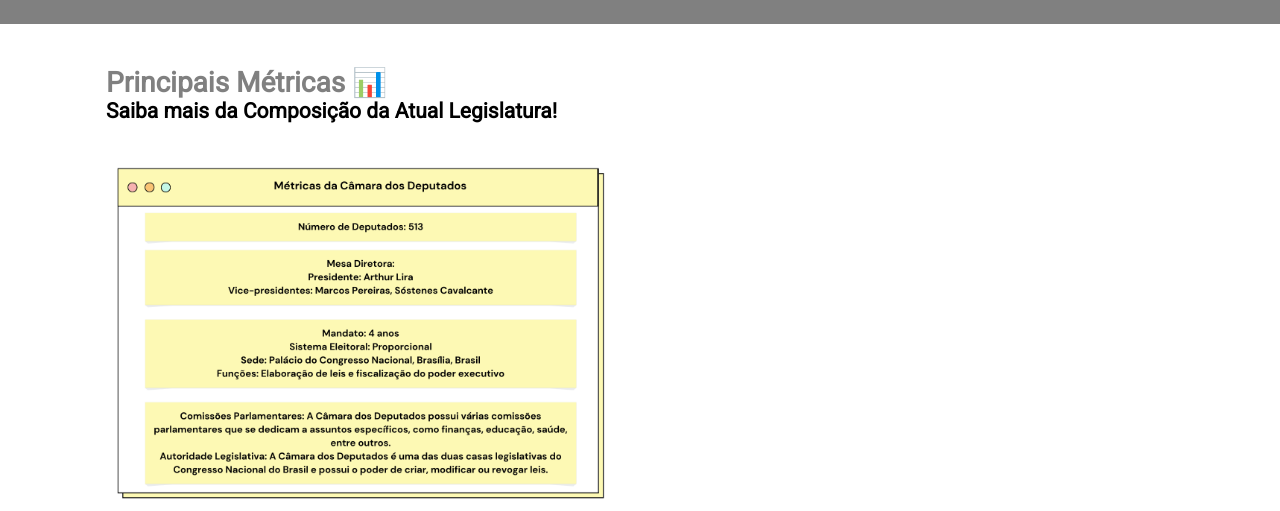
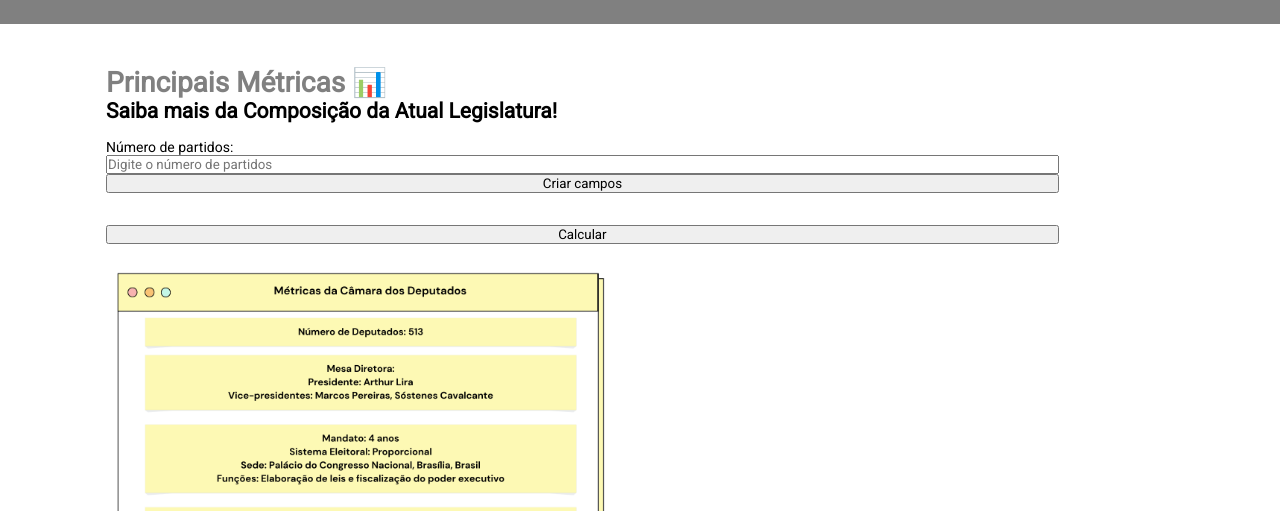
Before and after one commit to gabrielnamur/Projeto-Politicando, a website: page site/public/telalogada.html in a window 1280 px wide. Shown: the part 2020-2531 px from the top of the page. Drawn offline with Linux system fonts and the light colour scheme.

Commit message:
Adicionei alterações diversas.

```diff
--- a/site/public/telalogada.html
+++ b/site/public/telalogada.html
@@ -81,6 +81,65 @@
             <div class="firstContainer">
                 <h1>Principais Métricas 📊</h1>
                 <h2>Saiba mais da Composição da Atual Legislatura!</h2><br>
+
+
+                <label for="numPartidos">Número de partidos:</label>
+                <input type="number" id="numPartidos" placeholder="Digite o número de partidos">
+                <button onclick="criarCamposPartidos()">Criar campos</button>
+                <br><br>
+
+                <div id="camposPartidos"></div>
+
+                <button onclick="calcularAssentos()">Calcular</button>
+
+                <p id="resultado"></p>
+
+                <script>
+                    function criarCamposPartidos() {
+                      var numPartidos = parseInt(document.getElementById("numPartidos").value);
+
+                      var camposPartidos = document.getElementById("camposPartidos");
+                      camposPartidos.innerHTML = "";
+
+                      for (var i = 1; i <= numPartidos; i++) {
+                        var label = document.createElement("label");
+                        label.for = "partido" + i;
+                        label.innerHTML = "Votos do partido " + i + ": ";
+
+                        var input = document.createElement("input");
+                        input.type = "number";
+                        input.id = "partido" + i;
+
+                        camposPartidos.appendChild(label);
+                        camposPartidos.appendChild(input);
+                        camposPartidos.appendChild(document.createElement("br"));
+                      }
+                    }
+
+                    function calcularAssentos() {
+                      var numPartidos = parseInt(document.getElementById("numPartidos").value);
+                      var totalVotos = 0;
+
+                      for (var i = 1; i <= numPartidos; i++) {
+                        var votosPartido = parseInt(document.getElementById("partido" + i).value);
+                        totalVotos += votosPartido;
+                      }
+
+                      var totalAssentos = 513; // Total de assentos na Câmara dos Deputados
+
+                      var resultados = "";
+
+                      for (var i = 1; i <= numPartidos; i++) {
+                        var votosPartido = parseInt(document.getElementById("partido" + i).value);
+                        var assentosPartido = Math.round((votosPartido / totalVotos) * totalAssentos);
+                        resultados += "Partido " + i + ": " + assentosPartido + "<br>";
+                      }
+
+                      document.getElementById("resultado").innerHTML = "Assentos: <br>" + resultados;
+                    }
+                  </script>
+
+
                 <div class="graficosCamara">
                     <img
                         src="./fotos-metricas.png">
```
